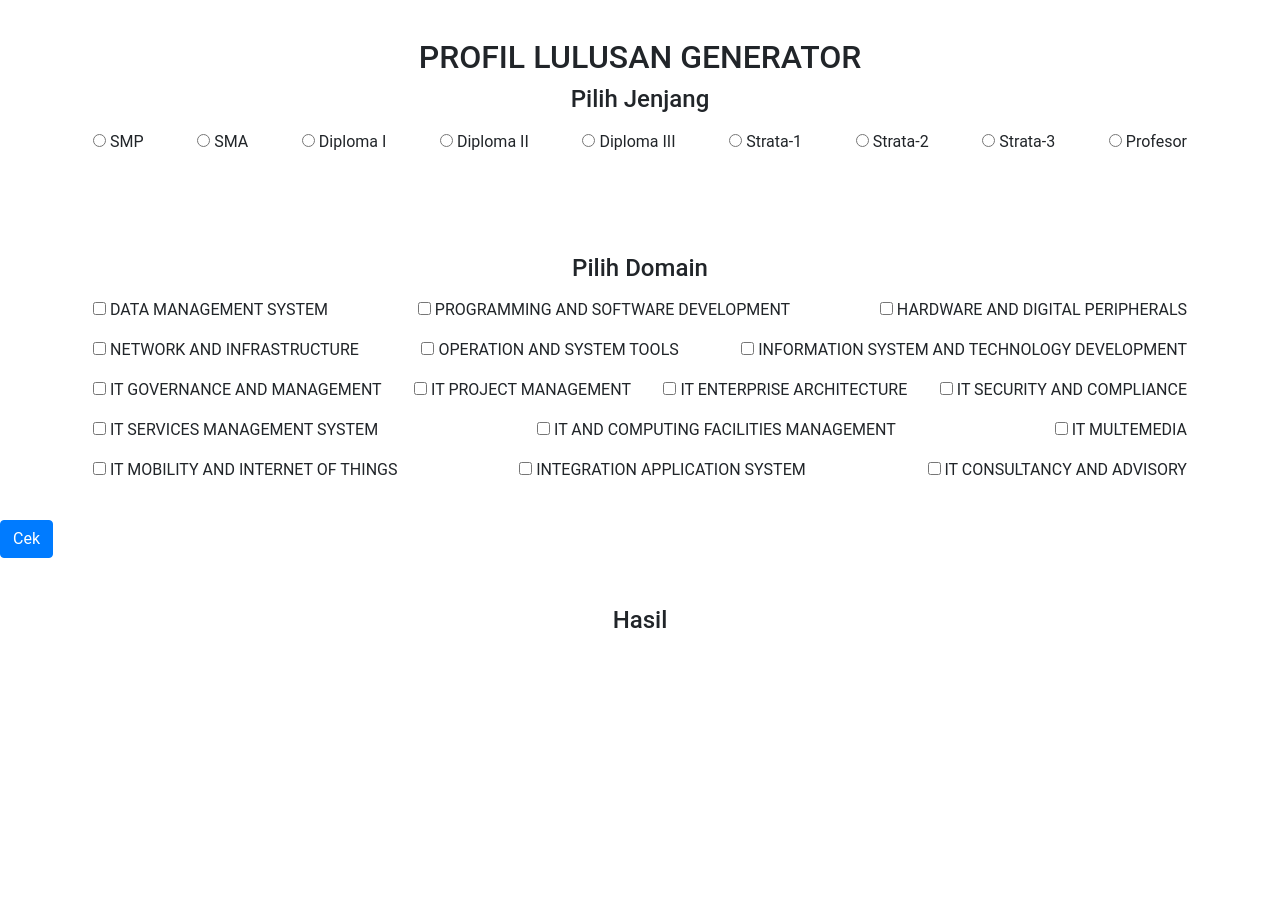
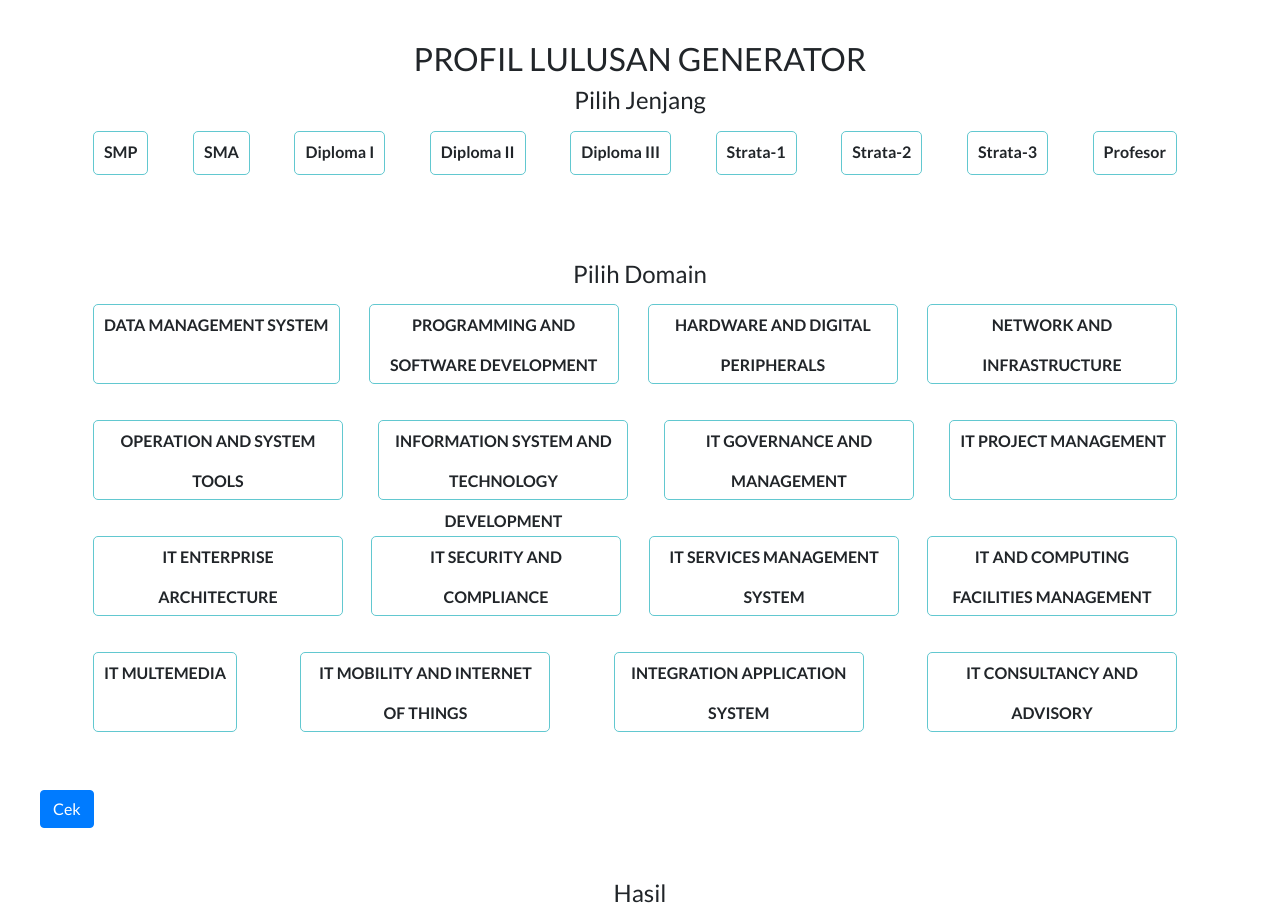
Before and after one commit to ryosagisu/web-data, a PHP site: page / in a window 1280 px wide. Before the commit the page ends 628 px from the top, so only its background shows below. Run offline with PHP 8.4, Linux system fonts and the light colour scheme; some libraries are stand-ins or nearby versions.

Commit message:
replacing all css
TODO: add more style

```diff
--- a/web/style.css
+++ b/web/style.css
@@ -1,106 +1,71 @@
+@import url(https://fonts.googleapis.com/css?family=Lato:400,700);
+body { font-family: Lato; font-size: 17px; margin: 40px 40px 0; }
 
-.text {
-   width: 100%;
-   text-align: center;
-   margin-top: 20px;
-   height: 70px;
+div {  }
+div > label {
+   display: block;
+   margin-bottom: 15px;
+   margin-top: 10px;
+}
+.custom-checkbox {
+  position: relative;
+  display: inline-block;
 }
 
-.area {
-   width: 100%;
-   float: left;
-   margin-top: 15px;
+.custom-checkbox > input {
+  position: absolute;
+  outline: none;
+  left: 0;
+  top: 0;
+  padding: 0;
+  width: 16px;
+  height: 16px;
+  border: none;
+  margin: 0;
+  opacity: 0;
+  z-index: 1;
 }
 
-.area .input,
-.area .input label {
-   width: 100%;
-   float: left;
-   position: relative;
+/* DEFAULT STYLES */
+.custom-checkbox > .box {
+    background-color: #ffffff;
+    box-sizing: border-box;
+    display: inline-block;
+    max-width: 250px;
+    max-height: 100%;
+    height: 80px;
+    padding: 0 10px;
+    line-height: 40px;
+    text-align: center;
+    border: 1px solid #62c8d0;
+    border-radius: 5px;
+    cursor: pointer;
+    float: left;
+    font-size: 16px;
+    margin-bottom: 20px;
+    margin-right: 10px;
+    position: relative;
+    font-weight: bold;
+}
+.custom-checkbox > .box > .tick {
+  display: none;
 }
 
-.area .input {
-   overflow: hidden;
-   border-radius: 2px;
-   color: #fff;
-  background-color: #00BFA5;
-   box-shadow:0 2px 5px 0 rgba(0, 0, 0, 0.16), 0 2px 10px 0 rgba(0, 0, 0, 0.12);
-   transition: 300ms;
-   -webkit-transition: 300ms;
-   -ms-transition: 300ms;
+/* CHECKED STYLES */
+.custom-checkbox > input:checked ~ .box,
+/*IE8*/.custom-checkbox.checked > .box{
+   background: #62c8d0;
+   color: #FFF;
+}
+.custom-checkbox > input:checked ~ .box > .tick,
+/*IE8*/.custom-checkbox.checked > .box > .tick {
+  display: block;
 }
 
-.area .input input {
-   display: none;
+
+
+
+.custom-checkbox > input:active ~ .box {
+  border-color: #aaa;
+  background-color: #ddd;
 }
-
-.area .input label {
-   font-weight: 400;
-   color: #fff;
-   text-align: center;
-   cursor: pointer;
-   font-size: 14px;
-   z-index: 3;
-   transition: 300ms;
-   -webkit-transition: 300ms;
-   -ms-transition: 300ms;
-   height: 45px;
-   line-height: 22.5px;
-}
-
-.area .input:hover{
-   box-shadow:0 5px 11px 0 rgba(0, 0, 0, 0.18), 0 4px 15px 0 rgba(0, 0, 0, 0.15)
-}
-.area .input label:hover {
-   letter-spacing: -.2px;
-
-}
-
-.click-efect {
-   position: absolute;
-   top: 0;
-   left: 0;
-   background: rgba(0, 0, 0, 0.2);
-   border-radius: 50%;
-}
-
-.container {
-   width: 100%;
-   margin-top: 3%;
-   left:50%;
-}
-
-.col-3 {
-   width: 10%;
-   max-width: 10%;
-   flex: 0 0 10%;
-   float: left;
-   padding: 0 5px;
-}
-.col-3-3 {
-   width: 25%;
-   max-width: 25%;
-   flex: 0 0 25%;
-   float: left;
-   padding: 10px 10px;
-}
-
-.row {
-   justify-content: center;
-}
-
-@import url(https://fonts.googleapis.com/css?family=Roboto:400,300,700&subset=latin,latin-ext);
-*,
-*:after,
-*::before {
-   -webkit-box-sizing: border-box;
-   -moz-box-sizing: border-box;
-   box-sizing: border-box;
-   margin: 0;
-   padding: 0;
-   text-decoration: none;
-}
-
-body {
-   font-family: 'Roboto', sans-serif;
-}
```
